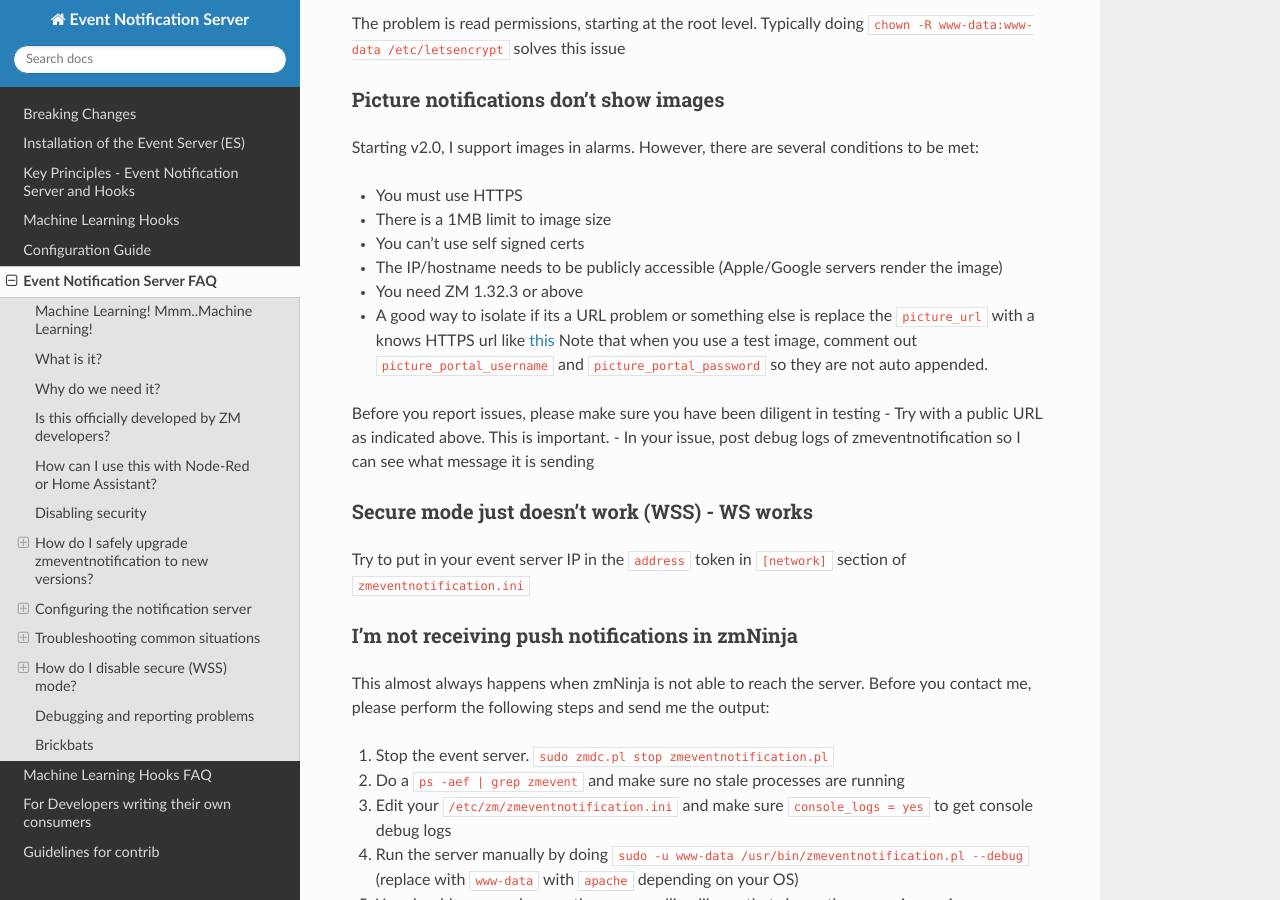
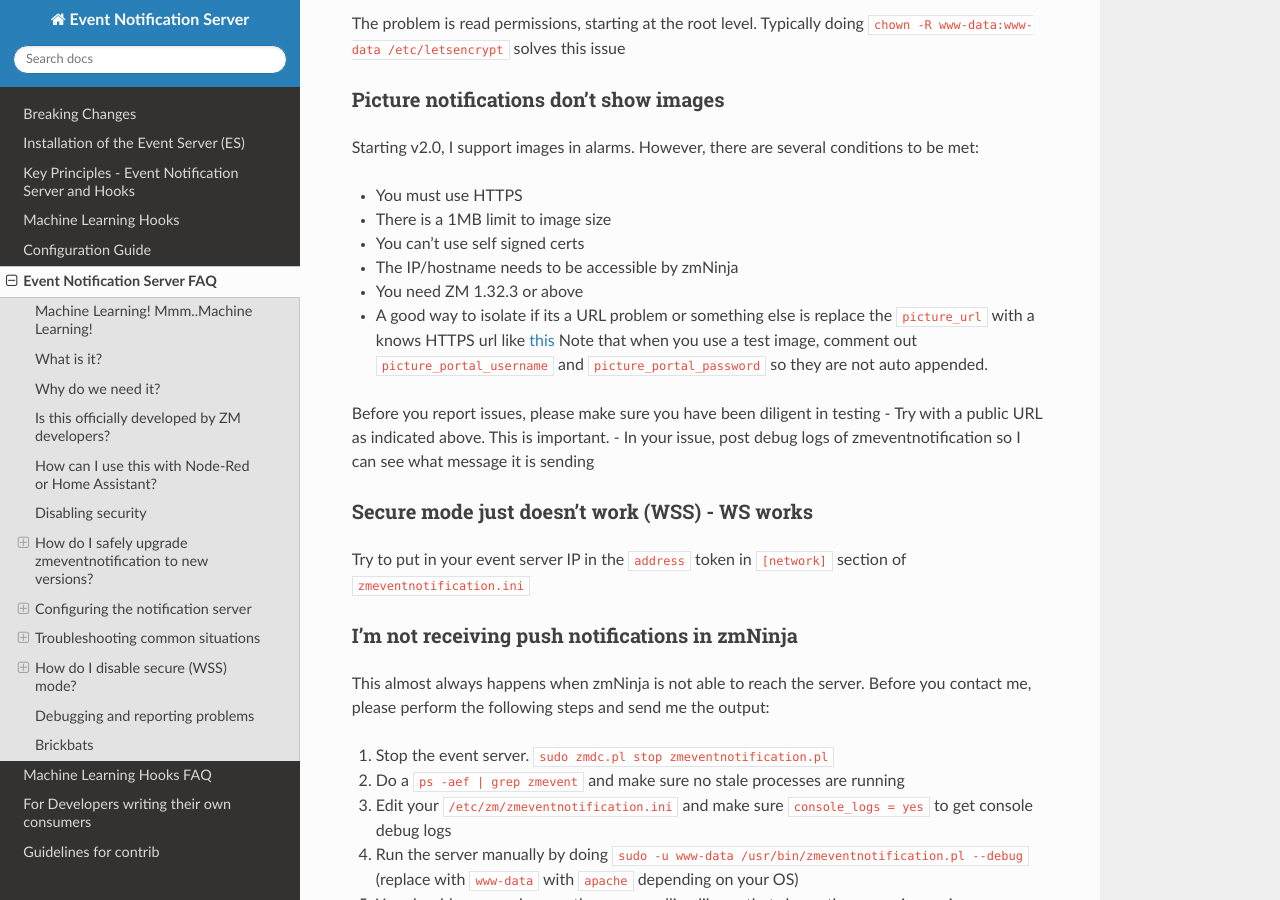
Before and after one commit to ZoneMinder/zmeventnotification, a Sphinx documentation site: the page built from docs/guides/es_faq.rst, in a window 1280 px wide and 900 px high, scrolled down 6454 px. Built offline with Sphinx 7.4.7 and the Read the Docs theme 2.0.0, drawn with Linux system fonts in a browser that asks for light colours.

Commit message:
clarify that zmN needs to access the image

```diff
--- a/docs/guides/es_faq.rst
+++ b/docs/guides/es_faq.rst
@@ -320,7 +320,7 @@ conditions to be met:
 - You must use HTTPS
 - There is a 1MB limit to image size
 - You can't use self signed certs
-- The IP/hostname needs to be publicly accessible (Apple/Google servers render the image)
+- The IP/hostname needs to be accessible by zmNinja
 - You need ZM 1.32.3 or above
 - A good way to isolate if its a URL problem or something else is replace the ``picture_url`` with a knows HTTPS url like `this <https://upload.wikimedia.org/wikipedia/commons/thumb/8/8d/A_small_bird.jpg/800px-A_small_bird.jpg>`__
   Note that when you use a test image, comment out ``picture_portal_username`` and
```
